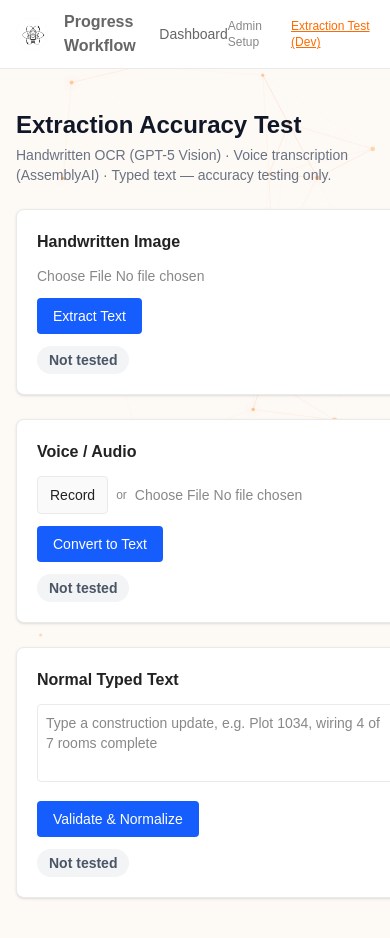
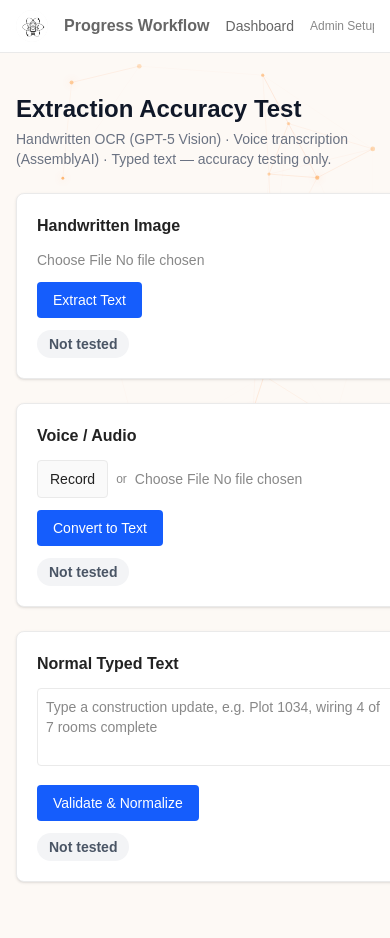
Before and after one commit to Durgadevi-code-ui/construction-extraction-test, a Next.js app: page / in a window 390 px wide. Shown: the top 938 px of the page. Built offline with nearby package versions, Linux system fonts and the light colour scheme.

Commit message:
Improve responsive design across devices

```diff
--- a/app/layout.tsx
+++ b/app/layout.tsx
@@ -11,7 +11,12 @@ export const metadata: Metadata = {
 export default function RootLayout({ children }: LayoutProps<"/">) {
   return (
     <html lang="en" className="h-full antialiased">
-      <body className="min-h-full font-sans bg-background text-foreground">
+      {/* overflow-x-hidden is a defensive backstop only — every legitimate
+          horizontal scroll area (TopNav, TabNav, data tables) has its own
+          explicit overflow-x-auto container, which still scrolls normally
+          nested inside this; this just stops any missed/future overflow
+          from widening the whole page. */}
+      <body className="min-h-full overflow-x-hidden font-sans bg-background text-foreground">
         <BackgroundFX />
         <div className="relative z-10">
           <TopNav />
--- a/components/admin/ExcelImportPanel.tsx
+++ b/components/admin/ExcelImportPanel.tsx
@@ -175,8 +175,8 @@ export default function ExcelImportPanel({ projectId }: { projectId: string }) {
                 </p>
               </div>
 
-              <div className="max-h-56 overflow-y-auto border border-line rounded bg-white">
-                <table className="w-full text-xs">
+              <div className="max-h-56 overflow-x-auto overflow-y-auto border border-line rounded bg-white">
+                <table className="w-full min-w-[560px] text-xs">
                   <thead className="bg-gray-100 sticky top-0">
                     <tr>
                       <th className="text-left px-2 py-1">Dept</th>
--- a/components/workflow/TopNav.tsx
+++ b/components/workflow/TopNav.tsx
@@ -18,8 +18,15 @@ export default function TopNav() {
 
   return (
     <nav className="bg-surface border-b border-line px-4 sm:px-6 lg:px-10 py-2.5">
-      <div className="mx-auto flex max-w-[1600px] items-center justify-between text-sm">
-        <div className="flex items-center gap-4">
+      {/* overflow-x-auto + shrink-0 on both groups: at desktop widths
+          everything fits and ml-auto on the right group reproduces the
+          old justify-between split exactly (no visual change). Below
+          that width, the row scrolls horizontally within the nav bar
+          itself instead of overflowing the whole page — every page uses
+          this shared TopNav, so this is the one place that fix has to
+          live. */}
+      <div className="mx-auto flex max-w-[1600px] items-center gap-4 overflow-x-auto text-sm">
+        <div className="flex shrink-0 items-center gap-4">
           {logoAvailable && (
             // eslint-disable-next-line @next/next/no-img-element -- small static brand mark, not worth next/image's overhead here
             <img
@@ -33,8 +40,8 @@ export default function TopNav() {
             href="/workflow"
             className={
               pathname.startsWith("/workflow") && !pathname.startsWith("/workflow/dashboard")
-                ? "text-base font-bold text-foreground"
-                : "text-base font-bold text-foreground-secondary transition-colors hover:text-foreground"
+                ? "text-base font-bold text-foreground whitespace-nowrap"
+                : "text-base font-bold text-foreground-secondary transition-colors hover:text-foreground whitespace-nowrap"
             }
           >
             Progress Workflow
@@ -43,20 +50,20 @@ export default function TopNav() {
             href="/workflow/dashboard"
             className={
               pathname.startsWith("/workflow/dashboard")
-                ? "text-sm font-semibold text-brand"
-                : "text-sm font-medium text-foreground-secondary transition-colors hover:text-foreground"
+                ? "text-sm font-semibold text-brand whitespace-nowrap"
+                : "text-sm font-medium text-foreground-secondary transition-colors hover:text-foreground whitespace-nowrap"
             }
           >
             Dashboard
           </Link>
         </div>
-        <div className="flex items-center gap-3">
+        <div className="ml-auto flex shrink-0 items-center gap-3">
           <Link
             href="/admin"
             className={
               pathname.startsWith("/admin")
-                ? "text-xs font-medium text-brand underline"
-                : "text-xs text-foreground-muted hover:text-foreground-secondary"
+                ? "text-xs font-medium text-brand underline whitespace-nowrap"
+                : "text-xs text-foreground-muted hover:text-foreground-secondary whitespace-nowrap"
             }
           >
             Admin Setup
@@ -66,8 +73,8 @@ export default function TopNav() {
             title="Developer/testing tool for the extraction pipeline"
             className={
               onExtractionTest
-                ? "text-xs font-medium text-brand underline"
-                : "text-xs text-foreground-muted hover:text-foreground-secondary"
+                ? "text-xs font-medium text-brand underline whitespace-nowrap"
+                : "text-xs text-foreground-muted hover:text-foreground-secondary whitespace-nowrap"
             }
           >
             Extraction Test (Dev)
```
